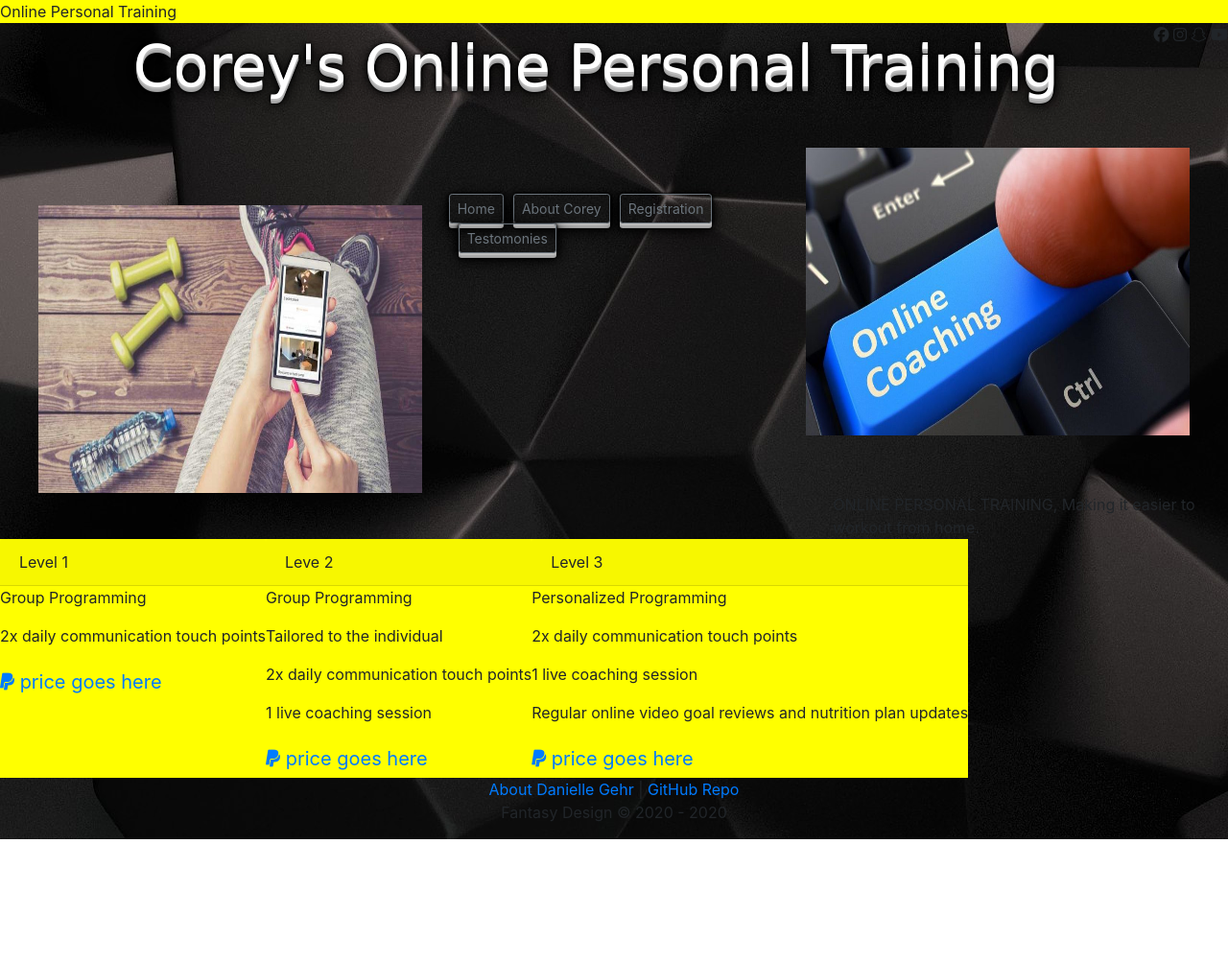
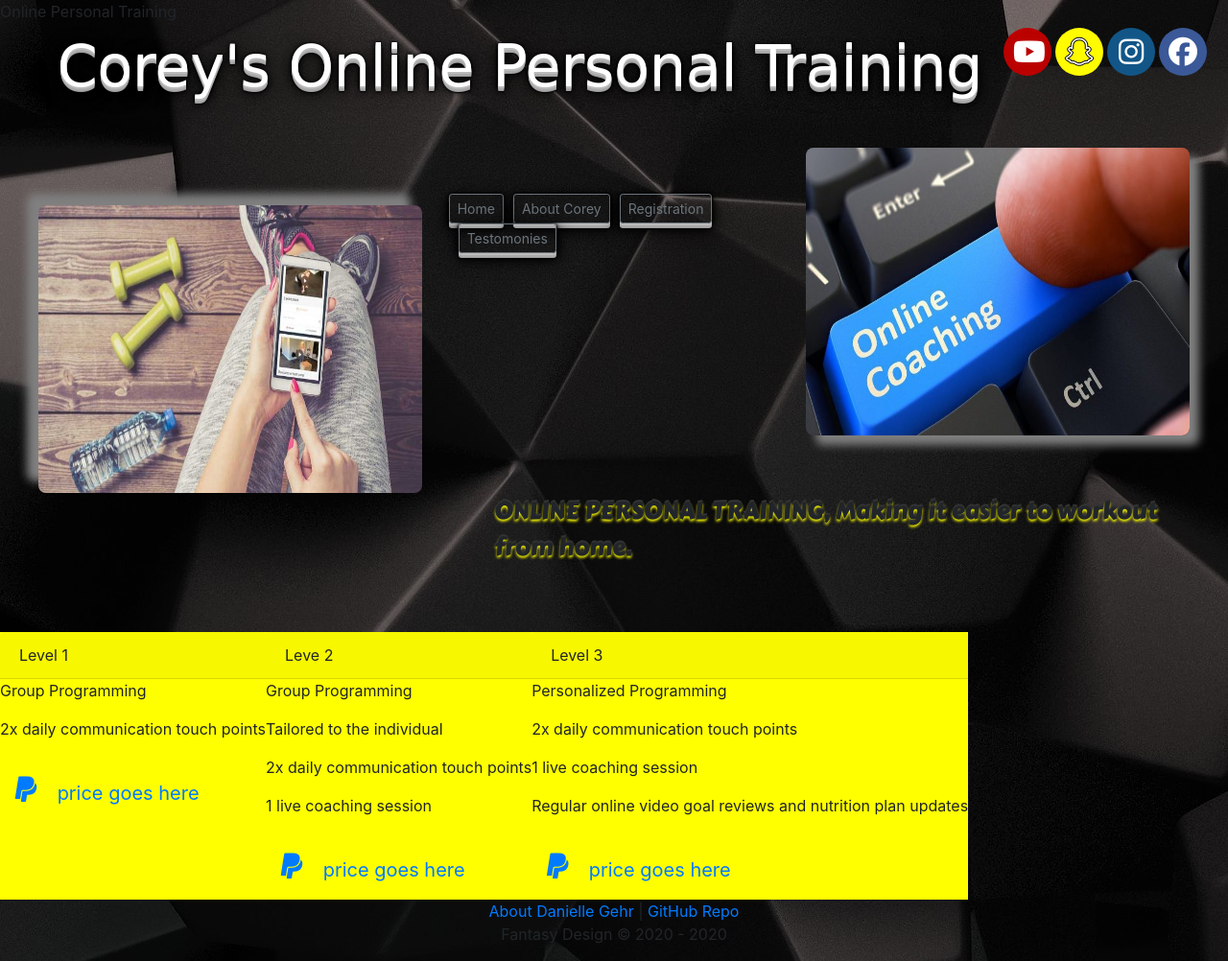
Before and after one commit to danigehr16/corey-personal-training, a plain HTML site: page index.html in a window 1280 px wide. Shown: the whole page at 96% size. Before the commit the page ends 875 px from the top, so only its background shows below. Drawn offline with nearby package versions, Linux system fonts and the light colour scheme; a web font is replaced by a local one.

Commit message:
added shadows and icons

```diff
--- /dev/null
+++ b/assets/css/icons.css
@@ -0,0 +1,56 @@
+#envelopeIcon {
+    padding-top: 30px;
+    padding-right: 5px;
+    padding-bottom: 2px;
+}
+
+#phoneIcon {
+    padding-top: 30px;
+    padding-right: 5px;
+    padding-bottom: 2px;
+}
+
+.fab {
+    padding: 10px;
+    font-size: 30px;
+    width: 50px;
+    text-align: center;
+    text-decoration: none;
+    margin: 5px 2px;
+    border-radius: 50%;
+  }
+
+  .fab:hover {
+    opacity: 0.7;
+}
+
+.fa-snapchat-ghost {
+    background: #fffc00;
+    color: white;
+    text-shadow: -1px 0 black, 0 1px black, 1px 0 black, 0 -1px black;
+    float: right;
+  }
+
+  .fa-instagram {
+    background: #125688;
+    color: white;
+    float: right;
+  }
+
+  .fa-youtube {
+    background: #bb0000;
+    color: white;
+    float: right;
+  }
+
+  .fa-facebook {
+    background: #3B5998;
+    color: white;
+    float: right;
+
+  }
+  #socialMedia {
+    padding-right: 20px;
+    padding-top: none;
+    margin-bottom: 10px;
+  }
--- a/assets/css/style.css
+++ b/assets/css/style.css
@@ -1,6 +1,4 @@
-.navBars {
-    background-color: yellow;
-}
+
 .box {
     background-color: yellow;
     border-color: darkgrey;
@@ -17,6 +15,10 @@
     clear: right;
     margin-left: 40px;
     margin-top: 60px;
+    border-radius: 8px;
+    border-color: gray;
+    border: 3px;
+    box-shadow: -12px -12px 10px 0px gray;
 
 
 }
@@ -25,6 +27,10 @@
     width: 400px;
     float: right;
     margin-right: 40px;
+    border-radius: 8px;
+    border-color: gray;
+    border: 3px;
+    box-shadow: 10px 10px 10px 0px gray;
 
 
 
@@ -59,6 +65,7 @@
         0 3px 5px #000,
         0 5px 10px #000,
         0 5px 20px #000;
+
 }
 #home {
     float: left;
@@ -74,6 +81,7 @@
         0 5px 10px #000,
         0 5px 20px #000;
     margin-right: 10px;
+
 }
 #about {
     float: left;
@@ -88,6 +96,7 @@
         0 3px 5px #000,
         0 5px 10px #000,
         0 5px 20px #000;
+
 
 }
 #reg {
@@ -104,6 +113,7 @@
         0 5px 10px #000,
         0 5px 20px #000;
     margin-left: 10px;
+
 }
 #test {
     float: left;
@@ -119,4 +129,14 @@
         0 5px 10px #000,
         0 5px 20px #000;
     margin-left: 10px;
+
 }
+#phrase {
+    text-shadow: 0px -2px 0px #333,
+0px 2px 3px yellow;
+font-family:'Carter One', cursive;
+font-size: 25px;
+float: left;
+margin-left: 500px;
+margin-bottom: 70px;
+}
--- a/index.html
+++ b/index.html
@@ -8,6 +8,7 @@
         integrity="sha384-Vkoo8x4CGsO3+Hhxv8T/Q5PaXtkKtu6ug5TOeNV6gBiFeWPGFN9MuhOf23Q9Ifjh" crossorigin="anonymous">
     <script src="https://kit.fontawesome.com/77e0be3589.js" crossorigin="anonymous"></script>
     <link rel="stylesheet" href="assets/css/style.css">
+    <link rel="stylesheet" href="assets/css/icons.css">
     <link
         href="https://fonts.googleapis.com/css?family=Baloo+Paaji+2|Bowlby+One+SC|Carter+One|Girassol|Kalam|Michroma|Sigmar+One&display=swap"
         rel="stylesheet">
@@ -70,13 +71,7 @@
 
     <div class="container-fluid">
         <div class="row">
-            <div class="col-sm">
-
-            </div>
-            <div class="col-sm">
-
-            </div>
-            <div class="col-sm">
+            <div id="phrase" class="col-sm">
                 ONLINE PERSONAL TRAINING, Making it easier to workout from home.
             </div>
         </div>
```
